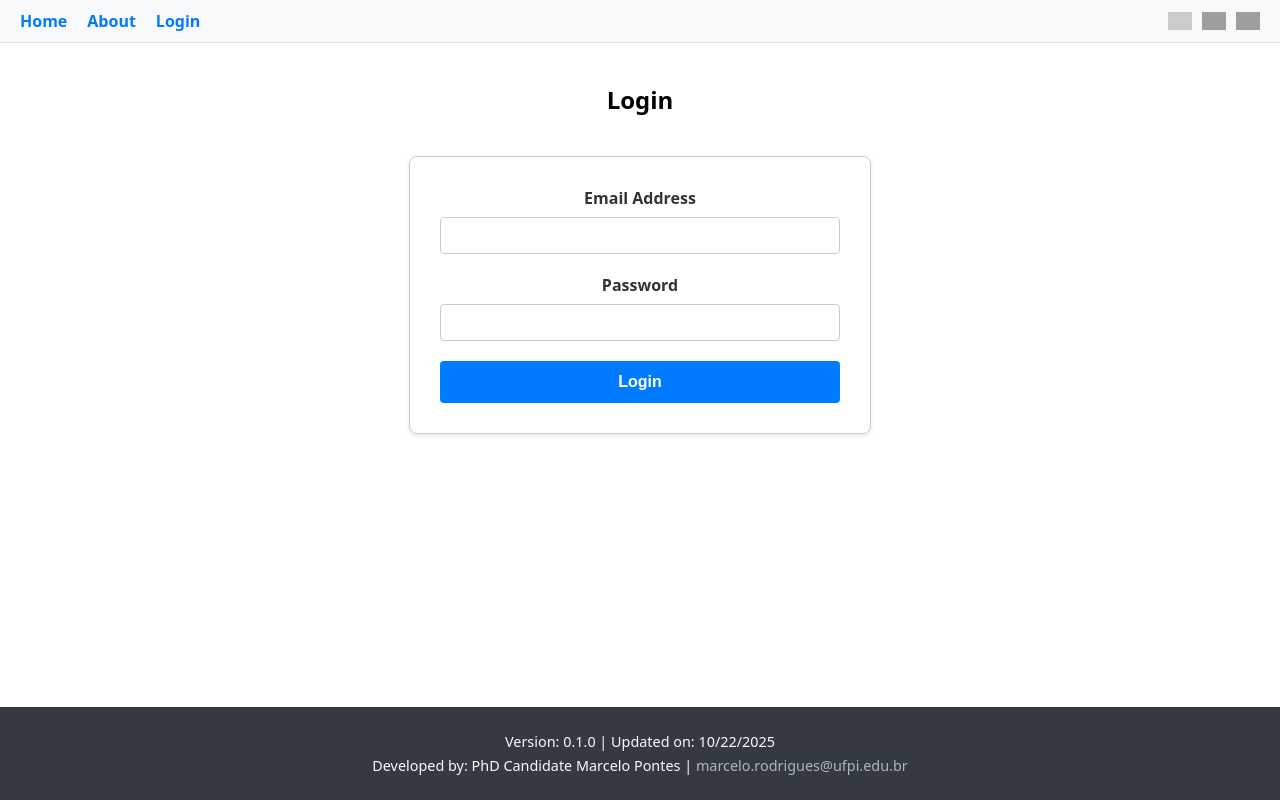
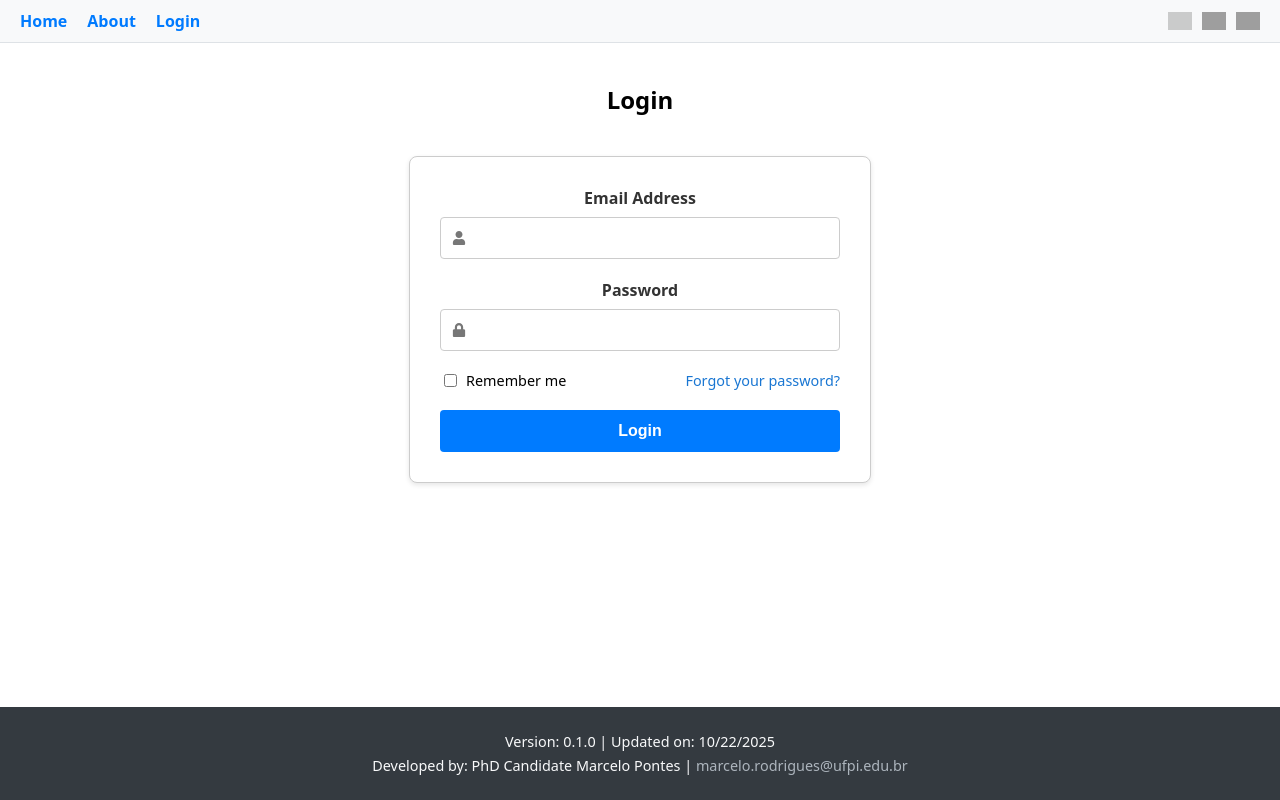
Before and after one commit to infopontes/LeishAI, a React (Vite) app in the folder frontend/: page /login in a window 1280 px wide. Built offline with nearby package versions, Linux system fonts and the light colour scheme; grey boxes are pictures that could not be loaded.

Commit message:
Implement authentication flow with AuthContext, remember me option, and i18n-compliant login validation

```diff
--- a/frontend/package.json
+++ b/frontend/package.json
@@ -10,12 +10,14 @@
     "preview": "vite preview"
   },
   "dependencies": {
+    "@react-icons/all-files": "^4.1.0",
     "axios": "^1.12.2",
     "i18next": "^25.6.0",
     "i18next-browser-languagedetector": "^8.2.0",
     "react": "^19.1.1",
     "react-dom": "^19.1.1",
     "react-i18next": "^16.1.0",
+    "react-icons": "^5.5.0",
     "react-router-dom": "^7.9.4"
   },
   "devDependencies": {
@@ -23,6 +25,7 @@
     "@types/react": "^19.1.16",
     "@types/react-dom": "^19.1.9",
     "@vitejs/plugin-react": "^5.0.4",
+    "baseline-browser-mapping": "^2.9.11",
     "eslint": "^9.36.0",
     "eslint-plugin-react-hooks": "^5.2.0",
     "eslint-plugin-react-refresh": "^0.4.22",
--- a/frontend/src/components/Header.jsx
+++ b/frontend/src/components/Header.jsx
@@ -1,12 +1,13 @@
-// src/components/Header.jsx
-import React from 'react';
+import { Link } from 'react-router-dom';
 import { useTranslation } from 'react-i18next';
-import { Link } from 'react-router-dom';
+import { useAuth } from '../context/AuthContext';
+import Logout from './Logout';
 import LanguageSwitcher from './LanguageSwitcher';
 import '../styles/Header.css';
 
 function Header() {
   const { t } = useTranslation();
+  const { isAuthenticated } = useAuth();
 
   return (
     <header className="header">
@@ -14,8 +15,16 @@ function Header() {
         <div className="navLinks">
           <Link to="/" className="navLink">{t('menu.home')}</Link>
           <Link to="/about" className="navLink">{t('menu.about')}</Link>
-          <Link to="/login" className="navLink">{t('menu.login')}</Link>
+
+          {!isAuthenticated && (
+            <Link to="/login" className="navLink">
+              {t('menu.login')}
+            </Link>
+          )}
+
+          {isAuthenticated && <Logout />}
         </div>
+
         <LanguageSwitcher />
       </nav>
     </header>
--- a/frontend/src/components/LoginForm.jsx
+++ b/frontend/src/components/LoginForm.jsx
@@ -1,70 +1,112 @@
-// src/components/LoginForm.jsx
-import React, { useState } from 'react';
+import React, { useState, useEffect } from 'react';
 import { useTranslation } from 'react-i18next';
 import { useNavigate } from 'react-router-dom';
+import { FaUser, FaLock } from 'react-icons/fa';
+
 import { loginUser } from '../services/api';
+import { useAuth } from '../context/AuthContext';
+
 import '../styles/LoginForm.css';
 
 function LoginForm() {
   const { t } = useTranslation();
   const navigate = useNavigate();
+  const { login } = useAuth();
+
   const [email, setEmail] = useState('');
   const [password, setPassword] = useState('');
+  const [rememberMe, setRememberMe] = useState(false);
   const [error, setError] = useState('');
   const [isLoading, setIsLoading] = useState(false);
 
-  const handleSubmit = async (event) => {
-    event.preventDefault();
+  // 🔹 Load remembered email
+  useEffect(() => {
+    const savedEmail = localStorage.getItem('rememberedEmail');
+    if (savedEmail) {
+      setEmail(savedEmail);
+      setRememberMe(true);
+    }
+  }, []);
+
+  const handleSubmit = async (e) => {
+    e.preventDefault();
     setError('');
-    setIsLoading(true);
 
     if (!email || !password) {
       setError(t('login.error.missingFields'));
-      setIsLoading(false);
       return;
     }
 
     try {
+      setIsLoading(true);
+
       const data = await loginUser(email, password);
-      console.log('Login successful:', data);
+      login(data.access_token, rememberMe);
 
-      localStorage.setItem('authToken', data.access_token);
-
-      navigate('/predict');
-
-    } catch (apiError) {
-      setError(apiError.message || t('login.error.invalidCredentials'));
-      console.error('Login failed:', apiError);
+      navigate('/');
+    } catch (err) {
+      setError(
+        err.message === 'INVALID_CREDENTIALS'
+          ? t('login.error.invalidCredentials')
+          : err.message
+      );
     } finally {
       setIsLoading(false);
     }
   };
 
   return (
-    <form onSubmit={handleSubmit} className="login-form">
+    <form onSubmit={handleSubmit} noValidate className="login-form">
       {error && <p className="error-message">{error}</p>}
+
+      {/* Email */}
       <div className="form-group">
         <label htmlFor="email">{t('login.emailLabel')}</label>
+        <div className="input-wrapper">
           <input
             type="email"
             id="email"
             value={email}
             onChange={(e) => setEmail(e.target.value)}
-          required
             disabled={isLoading}
           />
+          <FaUser className="icon" />
         </div>
+      </div>
+
+      {/* Password */}
       <div className="form-group">
         <label htmlFor="password">{t('login.passwordLabel')}</label>
+        <div className="input-wrapper">
           <input
             type="password"
             id="password"
             value={password}
             onChange={(e) => setPassword(e.target.value)}
-          required
             disabled={isLoading}
           />
+          <FaLock className="icon" />
         </div>
+      </div>
+
+      {/* Remember me / Forgot password */}
+      <div className="login-options">
+        <label className="remember-me">
+          <input
+            type="checkbox"
+            checked={rememberMe}
+            onChange={(e) => setRememberMe(e.target.checked)}
+            disabled={isLoading}
+          />
+          {t('login.rememberMe')}
+        </label>
+
+        <a href="/forgot-password" className="forgot-password">
+          {t('login.forgotPassword')}
+        </a>
+      </div>
+
+      {/* Submit */}
       <button type="submit" className="submit-button" disabled={isLoading}>
         {isLoading ? t('login.loading') : t('menu.login')}
       </button>
--- /dev/null
+++ b/frontend/src/components/Logout.jsx
@@ -0,0 +1,22 @@
+import { useNavigate } from 'react-router-dom';
+import { useTranslation } from 'react-i18next';
+import { useAuth } from '../context/AuthContext';
+
+function Logout() {
+  const { logout } = useAuth();
+  const navigate = useNavigate();
+  const { t } = useTranslation();
+
+  const handleLogout = () => {
+    logout();
+    navigate('/login');
+  };
+
+  return (
+    <button onClick={handleLogout} className="navLink logoutBtn">
+      {t('menu.logout')}
+    </button>
+  );
+}
+
+export default Logout;
--- /dev/null
+++ b/frontend/src/context/AuthContext.jsx
@@ -0,0 +1,57 @@
+import React, { createContext, useContext, useEffect, useState } from 'react';
+
+const AuthContext = createContext();
+
+export function AuthProvider({ children }) {
+  const [token, setToken] = useState(null);
+  const [isAuthenticated, setIsAuthenticated] = useState(false);
+
+  // 🔄 Carrega token ao iniciar a aplicação
+  useEffect(() => {
+    const savedToken =
+      localStorage.getItem('auth_token') ||
+      sessionStorage.getItem('auth_token');
+
+    if (savedToken) {
+      setToken(savedToken);
+      setIsAuthenticated(true);
+    }
+  }, []);
+
+  const login = (jwtToken, rememberMe = false) => {
+    setToken(jwtToken);
+    setIsAuthenticated(true);
+
+    if (rememberMe) {
+      localStorage.setItem('auth_token', jwtToken);
+      sessionStorage.removeItem('auth_token');
+    } else {
+      sessionStorage.setItem('auth_token', jwtToken);
+      localStorage.removeItem('auth_token');
+    }
+  };
+
+  const logout = () => {
+    setToken(null);
+    setIsAuthenticated(false);
+    localStorage.removeItem('auth_token');
+    sessionStorage.removeItem('auth_token');
+  };
+
+  return (
+    <AuthContext.Provider
+      value={{
+        token,
+        isAuthenticated,
+        login,
+        logout,
+      }}
+    >
+      {children}
+    </AuthContext.Provider>
+  );
+}
+
+export function useAuth() {
+  return useContext(AuthContext);
+}
--- a/frontend/src/locales/en/translation.json
+++ b/frontend/src/locales/en/translation.json
@@ -1,7 +1,12 @@
 {
   "greeting": "DSLeish (Data Science for Leishmaniasis Studies)",
   "language": "Language",
-  "menu": { "home": "Home", "about": "About", "login": "Login" },
+  "menu": {
+    "home": "Home",
+    "about": "About",
+    "login": "Login",
+    "logout": "Logout"
+  },
   "footer": {
     "version": "Version",
     "lastUpdatedLabel": "Updated on",
@@ -11,7 +16,9 @@
   "login": {
     "emailLabel": "Email Address",
     "passwordLabel": "Password",
-    "loading": "Logging in...",
+    "rememberMe": "Remember me",
+    "forgotPassword": "Forgot your password?",
+    "loading": "Signing in...",
     "error": {
       "missingFields": "Please fill in both email and password.",
       "invalidCredentials": "Incorrect email or password."
--- a/frontend/src/locales/pt/translation.json
+++ b/frontend/src/locales/pt/translation.json
@@ -4,7 +4,8 @@
   "menu": {
     "home": "Início",
     "about": "Sobre",
-    "login": "Entrar"
+    "login": "Entrar",
+    "logout": "Sair"
   },
   "footer": {
     "version": "Versão",
@@ -14,11 +15,13 @@
   },
   "login": {
     "emailLabel": "Endereço de Email",
-    "passwordLabel": "Palavra-passe",
-    "loading": "A entrar...",
+    "passwordLabel": "Senha",
+    "rememberMe": "Lembre de mim",
+    "forgotPassword": "Esqueceu a senha?",
+    "loading": "Entrando...",
     "error": {
       "missingFields": "Por favor, preencha o email e a palavra-passe.",
-      "invalidCredentials": "Email ou palavra-passe incorretos."
+      "invalidCredentials": "Email ou senha incorretos."
     }
   },
   "prediction": {
--- a/frontend/src/main.jsx
+++ b/frontend/src/main.jsx
@@ -1,15 +1,17 @@
-// src/main.jsx
 import React from 'react';
 import ReactDOM from 'react-dom/client';
 import { BrowserRouter } from 'react-router-dom';
 import App from './App.jsx';
+import { AuthProvider } from './context/AuthContext';
 import './index.css';
 import './i18n';
 
 ReactDOM.createRoot(document.getElementById('root')).render(
   <React.StrictMode>
-    <BrowserRouter>
-      <App />
-    </BrowserRouter>
+    <AuthProvider>
+      <BrowserRouter>
+        <App />
+      </BrowserRouter>
+    </AuthProvider>
   </React.StrictMode>,
 );
--- a/frontend/src/styles/Header.css
+++ b/frontend/src/styles/Header.css
@@ -52,3 +52,17 @@
   height: auto;
   display: block;
 }
+
+.logoutBtn {
+  background: none;
+  border: none;
+  padding: 0;
+  margin: 0;
+  cursor: pointer;
+  font-size: inherit;
+  color: inherit;
+}
+
+.logoutBtn:hover {
+  text-decoration: underline;
+}
--- a/frontend/src/styles/LoginForm.css
+++ b/frontend/src/styles/LoginForm.css
@@ -53,3 +53,51 @@
   margin-bottom: 20px;
   text-align: center;
 }
+
+.input-wrapper {
+  position: relative;
+}
+
+.input-wrapper input {
+  width: 100%;
+  height: 42px;              /* 🔹 ESSENCIAL */
+  padding-left: 40px;
+  box-sizing: border-box;    /* 🔹 evita quebra */
+}
+
+.input-wrapper .icon {
+  position: absolute;
+  left: 12px;
+  top: 50%;
+  transform: translateY(-50%);
+  color: #777;
+  font-size: 14px;           /* 🔹 reduz ícone */
+  pointer-events: none;
+}
+
+.login-options {
+  display: flex;
+  justify-content: space-between;
+  align-items: center;
+  margin: 16px 0 20px;
+  font-size: 0.9rem;
+}
+
+.remember-me {
+  display: flex;
+  align-items: center;
+  gap: 6px;
+  cursor: pointer;
+  white-space: nowrap; /* 🔹 impede quebra estranha */
+}
+
+.forgot-password {
+  margin-left: 12px;         /* 🔹 separação visual */
+  color: #1976d2;
+  text-decoration: none;
+  font-weight: 500;
+}
+
+.forgot-password:hover {
+  text-decoration: underline;
+}
```
Also changed, not shown: frontend/src/locales/es/translation.json (+6 -3 lines), 1 other file (tests, documents, lock files or other folders). Lines whose indentation alone changed are shown as unchanged.
